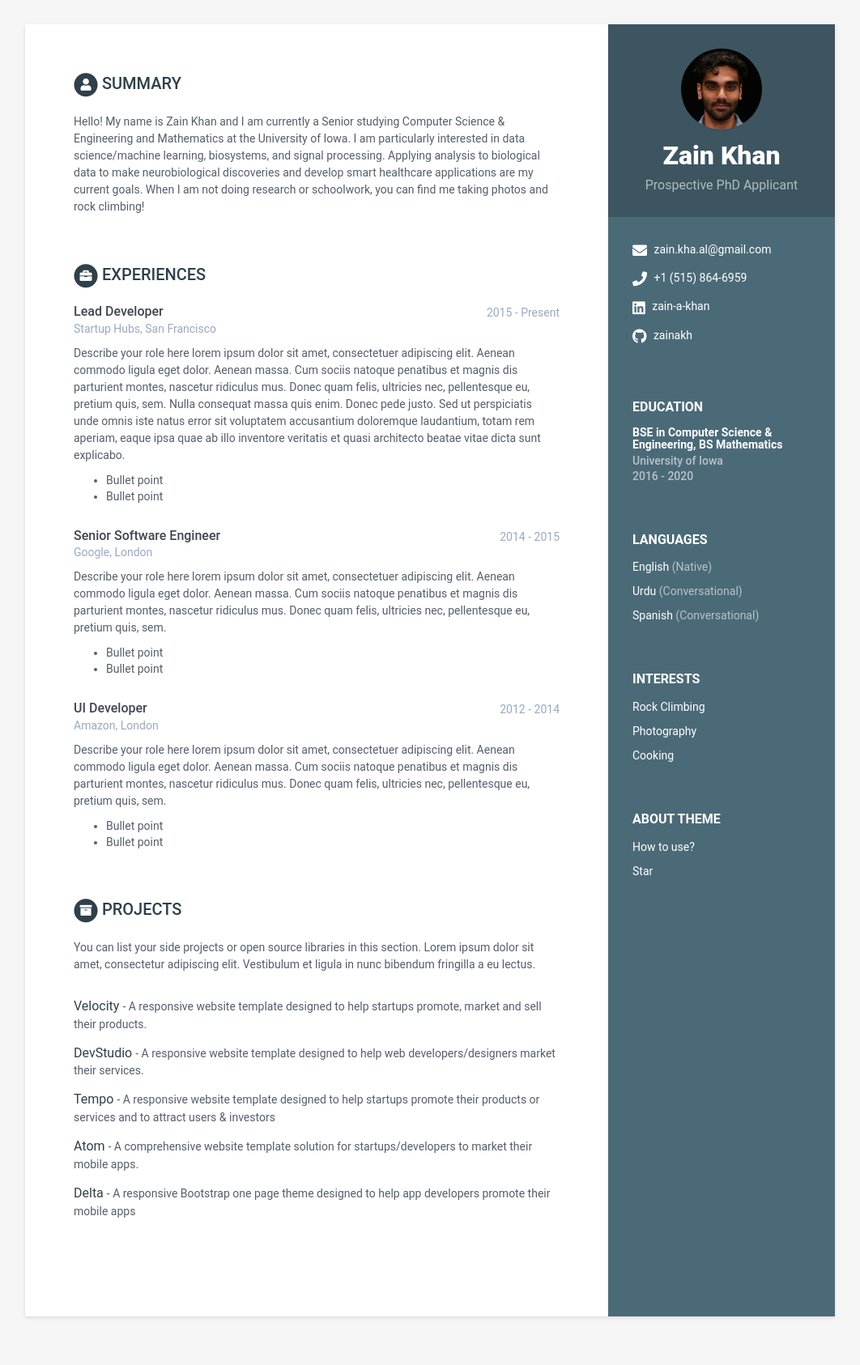
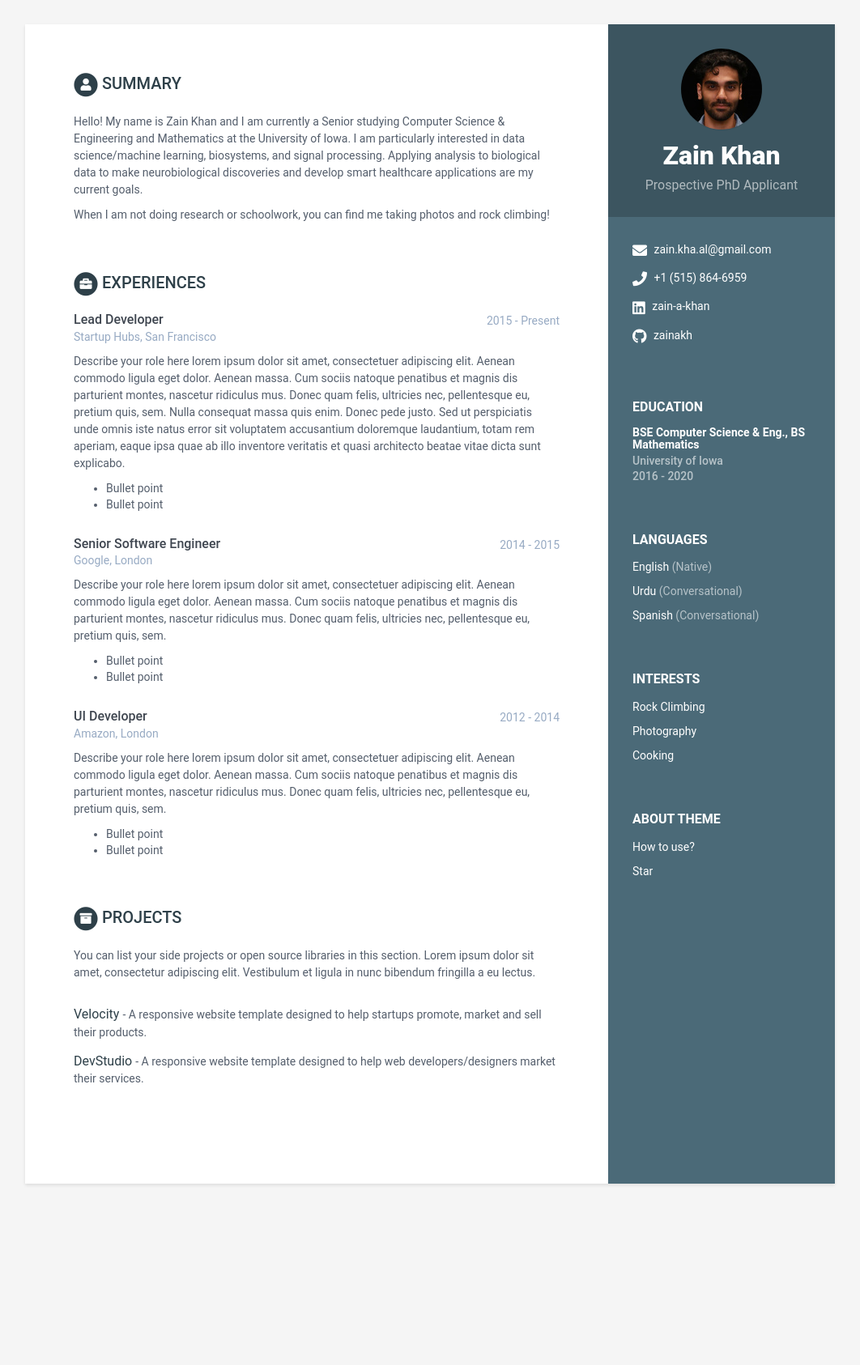
Before and after one commit to zainakh/zainakh.github.io, a Jekyll site: the page built from index.html, in a window 1280 px wide. Shown: the whole page at 81% size, without its empty margins (109-1171 px from the left). Built offline with Jekyll 4.4.1, drawn with Linux system fonts in a browser that asks for light colours; after the commit the page ends 1522 px from its top, so only the background shows below that.

Commit message:
Update data.yml

```diff
--- a/_data/data.yml
+++ b/_data/data.yml
@@ -43,9 +43,10 @@ career-profile:
       Hello! My name is Zain Khan and I am currently a Senior studying Computer Science & Engineering and Mathematics at the University of Iowa.
       I am particularly interested in data science/machine learning, biosystems, and signal processing.
       Applying analysis to biological data to make neurobiological discoveries and develop smart healthcare applications are my current goals.
+
       When I am not doing research or schoolwork, you can find me taking photos and rock climbing!
 education:
-    - degree: BSE in Computer Science & Engineering, BS Mathematics
+    - degree: BSE Computer Science & Eng., BS Mathematics
       university: University of Iowa
       time: 2016 - 2020
       details: |
@@ -103,15 +104,3 @@ projects:
       - title: DevStudio
         link: "#"
         tagline: "A responsive website template designed to help web developers/designers market their services."
-
-      - title: Tempo
-        link: "#"
-        tagline: "A responsive website template designed to help startups promote their products or services and to attract users &amp; investors"
-
-      - title: Atom
-        link: "#"
-        tagline: "A comprehensive website template solution for startups/developers to market their mobile apps."
-
-      - title: Delta
-        link: "#"
-        tagline: "A responsive Bootstrap one page theme designed to help app developers promote their mobile apps"
```
